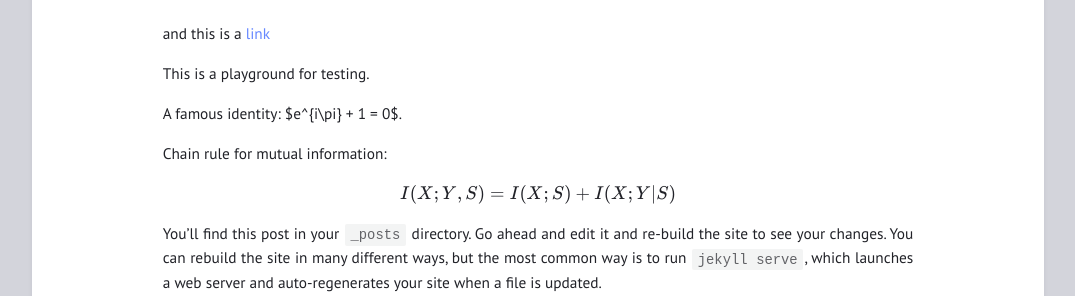
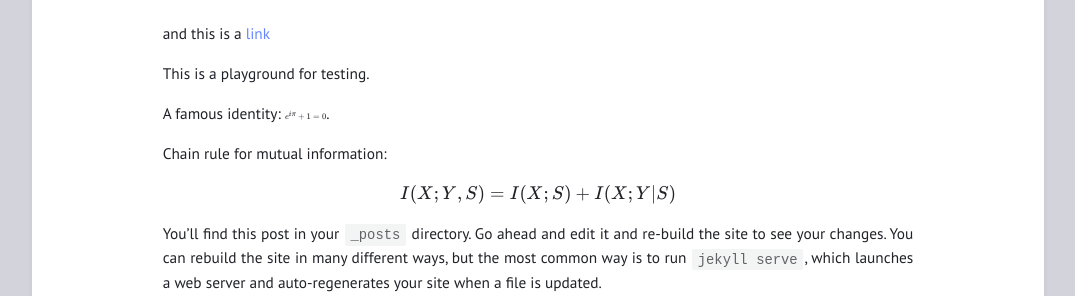
Before and after one commit to gilearning/gilearning.github.io, a Jekyll site: the page built from _posts/2022-08-12-playground.md, in a window 1280 px wide. Shown: the part 246-542 px from the top of the page, without its empty margins (102-1177 px from the left). Built offline with Jekyll 4.4.1, drawn with Linux system fonts in a browser that asks for light colours; formulas are drawn with MathJax 3; some of the changed lines change nothing that is shown.

Commit message:
Update post.html

```diff
--- a/_layouts/post.html
+++ b/_layouts/post.html
@@ -1,7 +1,20 @@
 ---
 layout: default
 ---
+<head>
+  <script type="text/x-mathjax-config">
+  MathJax.Hub.Config({
+    tex2jax: {
+      inlineMath: [ ['$','$'], ["\\(","\\)"] ],
+      processEscapes: true
+    }
+  });
+</script>
 
+<script type="text/javascript"
+        src="https://cdn.mathjax.org/mathjax/latest/MathJax.js?config=TeX-AMS-MML_HTMLorMML">
+</script>
+</head>
 <article>
   {% include meta.html post=page %}
   {{ content }}
```
